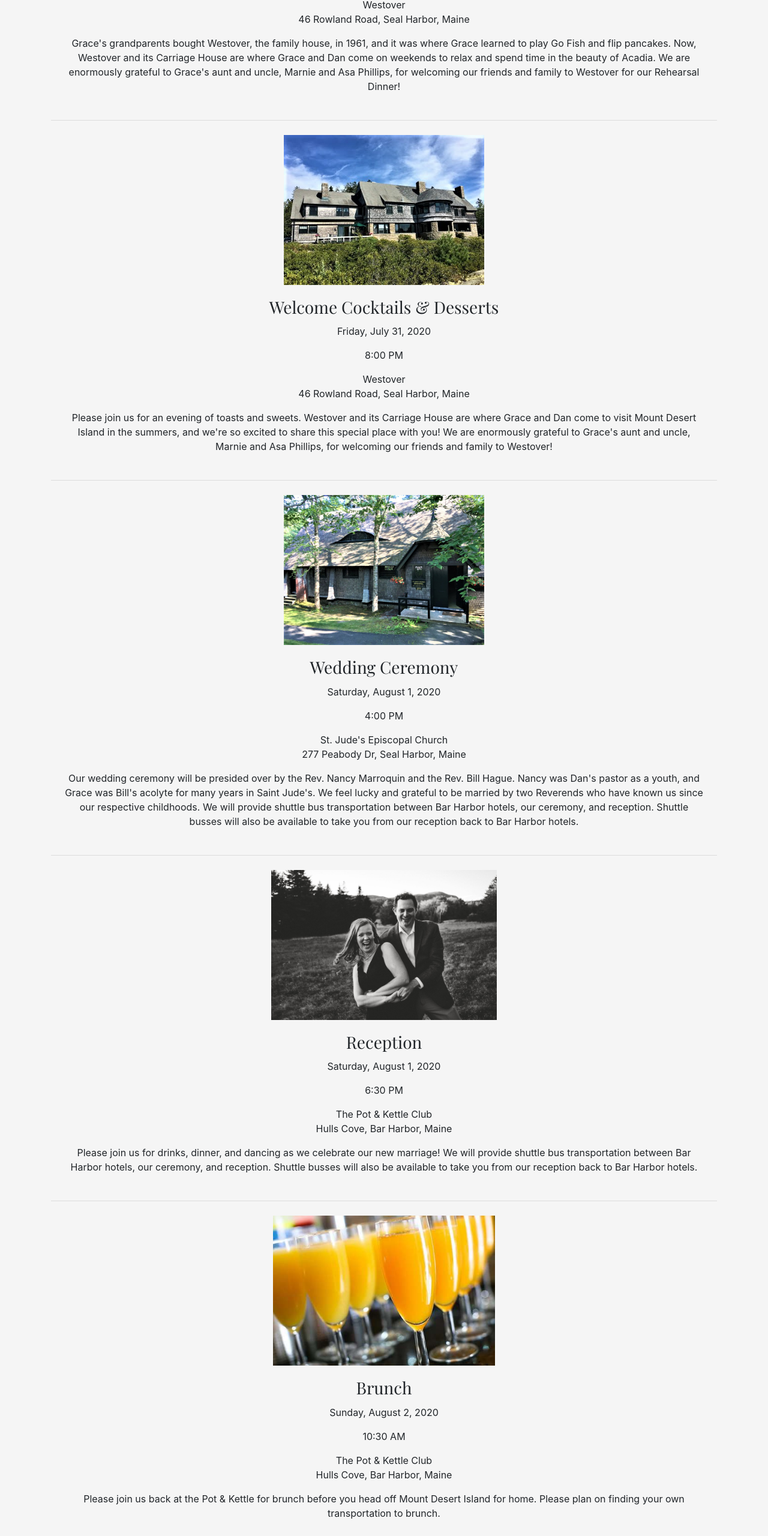
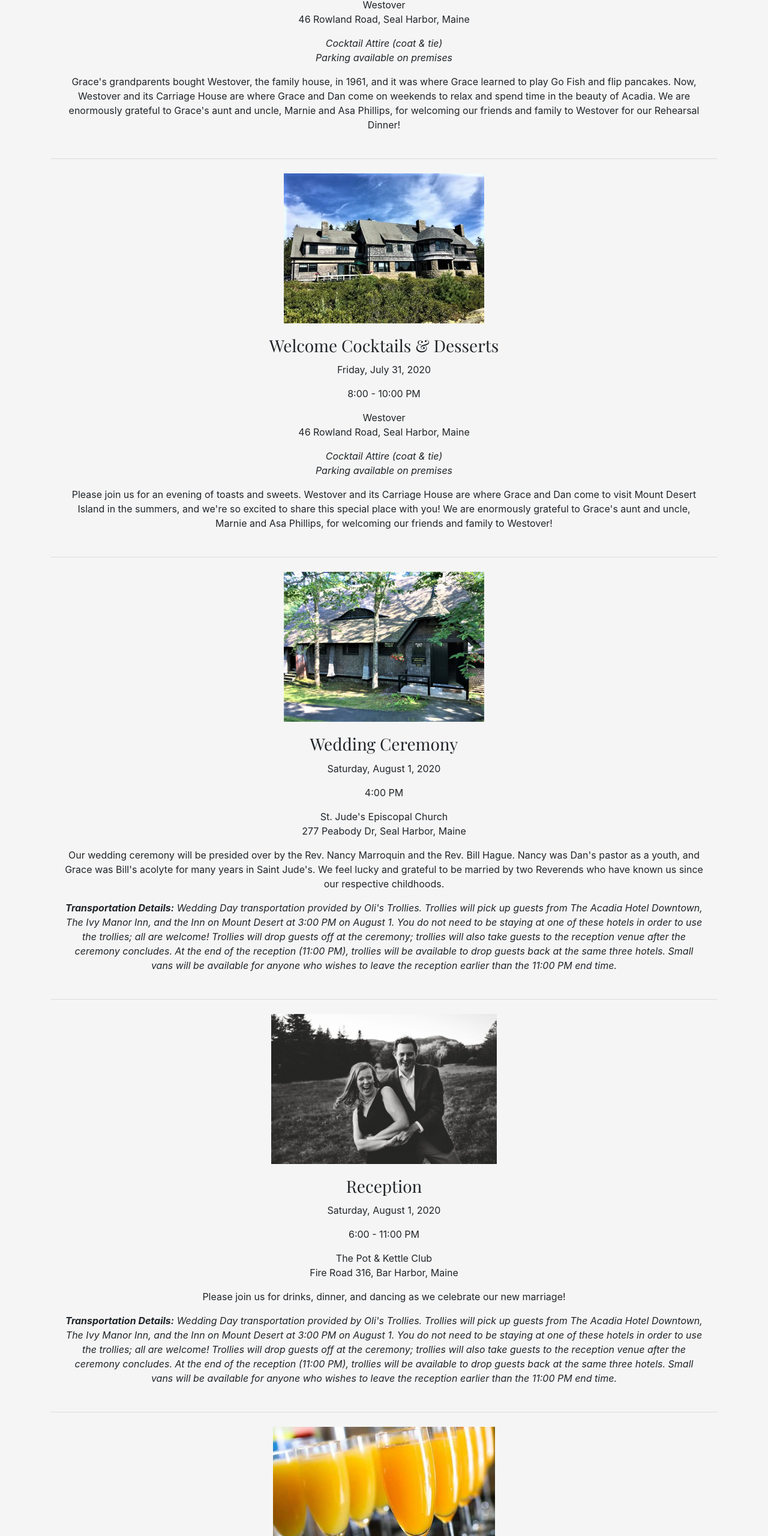
Before and after one commit to CortexCucurrit/CortexCucurrit.github.io, a plain HTML site: page admin.html in a window 1280 px wide. Shown: the part 1767-4327 px from the top of the page at 60% size. Drawn offline with nearby package versions, Linux system fonts and the light colour scheme.

Commit message:
Details updates

```diff
--- a/admin.html
+++ b/admin.html
@@ -98,6 +98,10 @@
                                         Westover
                                         <br />46 Rowland Road, Seal Harbor, Maine
                                     </p>
+                                    <p class="card-text">
+                                        <i>Cocktail Attire (coat &amp; tie)</i>
+                                        <br /><i>Parking available on premises</i>
+                                    </p>
                                     <p class="card-text">Grace's grandparents bought Westover, the family house, in 1961, and it was where Grace learned to play Go Fish and flip pancakes.  Now, Westover and its Carriage House are where Grace and Dan come on weekends to relax and spend time in the beauty of Acadia.  We are enormously grateful to Grace's aunt and uncle, Marnie and Asa Phillips, for welcoming our friends and family to Westover for our Rehearsal Dinner!</p>
                                 </div>
                             </div>
@@ -113,10 +117,14 @@
                                 <div class="card-body">
                                     <h3 class="card-title">Welcome Cocktails & Desserts</h3>
                                     <p class="card-text">Friday, July 31, 2020</p>
-                                    <p class="card-text">8:00 PM</p>
+                                    <p class="card-text">8:00 - 10:00 PM</p>
                                     <p class="card-text">
                                         Westover
                                         <br />46 Rowland Road, Seal Harbor, Maine
+                                    </p>
+                                    <p class="card-text">
+                                        <i>Cocktail Attire (coat &amp; tie)</i>
+                                        <br /><i>Parking available on premises</i>
                                     </p>
                                     <p class="card-text">Please join us for an evening of toasts and sweets.  Westover and its Carriage House are where Grace and Dan come to visit Mount Desert Island in the summers, and we're so excited to share this special place with you!  We are enormously grateful to Grace's aunt and uncle, Marnie and Asa Phillips, for welcoming our friends and family to Westover!</p>
                                 </div>
@@ -135,7 +143,10 @@
                                     <p class="card-text">Saturday, August 1, 2020</p>
                                     <p class="card-text">4:00 PM</p>
                                     <p class="card-text">St. Jude's Episcopal Church<br />277 Peabody Dr, Seal Harbor, Maine</p>
-                                    <p class="card-text">Our wedding ceremony will be presided over by the Rev. Nancy Marroquin and the Rev. Bill Hague. Nancy was Dan's pastor as a youth, and Grace was Bill's acolyte for many years in Saint Jude's. We feel lucky and grateful to be married by two Reverends who have known us since our respective childhoods. We will provide shuttle bus transportation between Bar Harbor hotels, our ceremony, and reception. Shuttle busses will also be available to take you from our reception back to Bar Harbor hotels.</p>
+                                    <p class="card-text">Our wedding ceremony will be presided over by the Rev. Nancy Marroquin and the Rev. Bill Hague. Nancy was Dan's pastor as a youth, and Grace was Bill's acolyte for many years in Saint Jude's. We feel lucky and grateful to be married by two Reverends who have known us since our respective childhoods.</p>
+                                    <p class="card-text">
+                                        <b><i>Transportation Details:</i></b> <i>Wedding Day transportation provided by Oli's Trollies. Trollies will pick up guests from The Acadia Hotel Downtown, The Ivy Manor Inn, and the Inn on Mount Desert at 3:00 PM on August 1. You do not need to be staying at one of these hotels in order to use the trollies; all are welcome! Trollies will drop guests off at the ceremony; trollies will also take guests to the reception venue after the ceremony concludes. At the end of the reception (11:00 PM), trollies will be available to drop guests back at the same three hotels. Small vans will be available for anyone who wishes to leave the reception earlier than the 11:00 PM end time.</i>
+                                    </p>
                                 </div>
                             </div>
                         </div>
@@ -150,9 +161,12 @@
                                 <div class="card-body">
                                     <h3 class="card-title">Reception</h3>
                                     <p class="card-text">Saturday, August 1, 2020</p>
-                                    <p class="card-text">6:30 PM</p>
-                                    <p class="card-text">The Pot & Kettle Club<br />Hulls Cove, Bar Harbor, Maine</p>
-                                    <p class="card-text">Please join us for drinks, dinner, and dancing as we celebrate our new marriage! We will provide shuttle bus transportation between Bar Harbor hotels, our ceremony, and reception. Shuttle busses will also be available to take you from our reception back to Bar Harbor hotels.</p>
+                                    <p class="card-text">6:00 - 11:00 PM</p>
+                                    <p class="card-text">The Pot & Kettle Club<br />Fire Road 316, Bar Harbor, Maine</p>
+                                    <p class="card-text">Please join us for drinks, dinner, and dancing as we celebrate our new marriage!</p>
+                                    <p class="card-text">
+                                        <b><i>Transportation Details:</i></b> <i>Wedding Day transportation provided by Oli's Trollies. Trollies will pick up guests from The Acadia Hotel Downtown, The Ivy Manor Inn, and the Inn on Mount Desert at 3:00 PM on August 1. You do not need to be staying at one of these hotels in order to use the trollies; all are welcome! Trollies will drop guests off at the ceremony; trollies will also take guests to the reception venue after the ceremony concludes. At the end of the reception (11:00 PM), trollies will be available to drop guests back at the same three hotels. Small vans will be available for anyone who wishes to leave the reception earlier than the 11:00 PM end time.</i>
+                                    </p>
                                 </div>
                             </div>
                         </div>
@@ -167,9 +181,10 @@
                                 <div class="card-body">
                                     <h3 class="card-title">Brunch</h3>
                                     <p class="card-text">Sunday, August 2, 2020</p>
-                                    <p class="card-text">10:30 AM</p>
-                                    <p class="card-text">The Pot & Kettle Club<br />Hulls Cove, Bar Harbor, Maine</p>
-                                    <p class="card-text">Please join us back at the Pot & Kettle for brunch before you head off Mount Desert Island for home.  Please plan on finding your own transportation to brunch.</p>
+                                    <p class="card-text">10:30 AM - 12:30 PM</p>
+                                    <p class="card-text">The Pot & Kettle Club<br />Fire Road 316, Bar Harbor, Maine</p>
+                                    <p class="card-text">Please join us back at the Pot & Kettle for brunch before you head off Mount Desert Island for home.</p>
+                                    <p class="card-text"><b><i>Transportation Details:</i></b> <i>Please plan on finding your own transportation to brunch.  Parking is available on premises.</i></p>
                                 </div>
                             </div>
                         </div>
```
Also changed, not shown: bar-harbor.html (+14 -28 lines), seal-harbor.html (+19 -8 lines), westover.html (+23 -8 lines).
